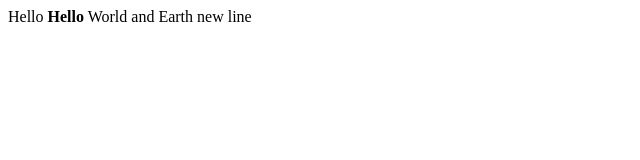
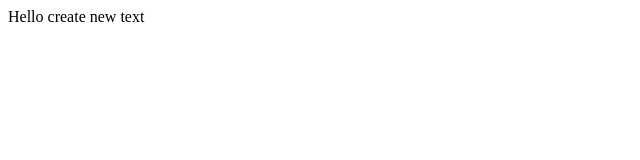
Before and after one commit to Suthinun/hello-git, a plain HTML site: page index.html in a window 1280 px wide. Shown: the whole page, without its empty margins (0-640 px from the left). Drawn offline with Linux system fonts and the light colour scheme.

Commit message:
Merge with user master

```diff
--- a/index.html
+++ b/index.html
@@ -5,7 +5,6 @@
     </head>
     <title>Document</title>
 <body>
-   <b>Hello</b> World and Earth
-   new line
+   create new text
 </body>
 </html>
```
